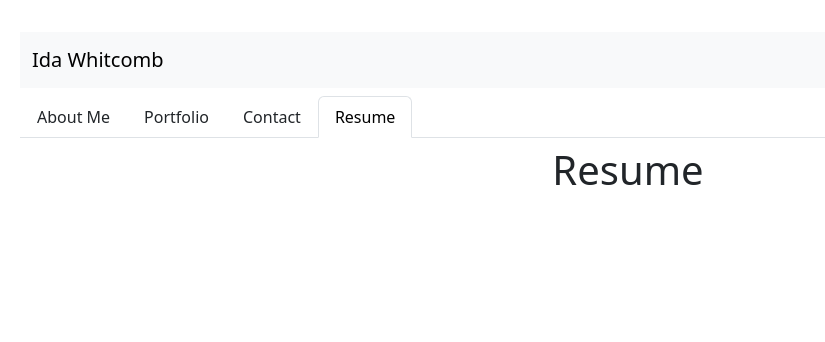
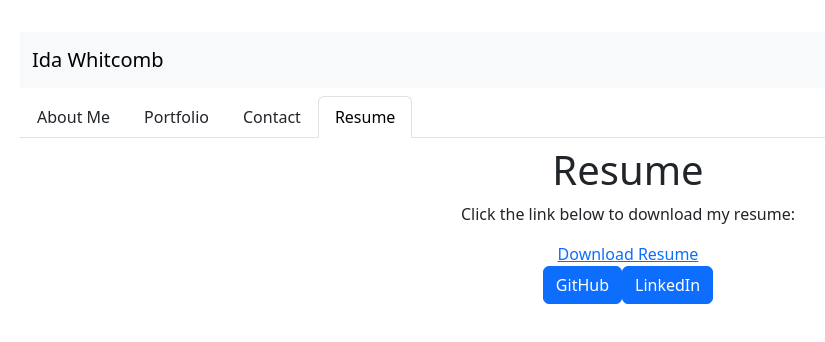
Before and after one commit to Ida-Whit/my_portfolio, a React (Vite) app in the folder vite-project/: page /Resume in a window 1280 px wide. Shown: the top 342 px of the page, without its empty margins (12-837 px from the left). Built offline with nearby package versions, Linux system fonts and the light colour scheme.

Commit message:
Added downloadable resume to my resume page

```diff
--- a/vite-project/src/components/footer.jsx
+++ b/vite-project/src/components/footer.jsx
@@ -1,9 +1,12 @@
 export default function Footer() {
     return (
-      <div>
-        <h1></h1>
-        <p>
-        </p>
+      <div className="container">
+      <div className="row">
+        <div className="col">
+          <a href="https://github.com/Ida-Whit" className="btn btn-primary">GitHub</a>
+          <a href="#" className="btn btn-primary">LinkedIn</a>
+        </div>
       </div>
-    );
-  }
+    </div>
+  );
+}
--- a/vite-project/src/pages/Resume/Resume.jsx
+++ b/vite-project/src/pages/Resume/Resume.jsx
@@ -1,9 +1,11 @@
 export default function Resume() {
-    return (
+  const resumePath = './utils/files/resume/pdf';
+
+  return (
       <div>
-        <h1>Resume</h1>
-        <p>
-        </p>
+          <h1>Resume</h1>
+          <p>Click the link below to download my resume:</p>
+          <a href={resumePath} download="resume.pdf">Download Resume</a>
       </div>
     );
   }
```
Also changed, not shown: 1 other file (tests, documents, lock files or other folders).
